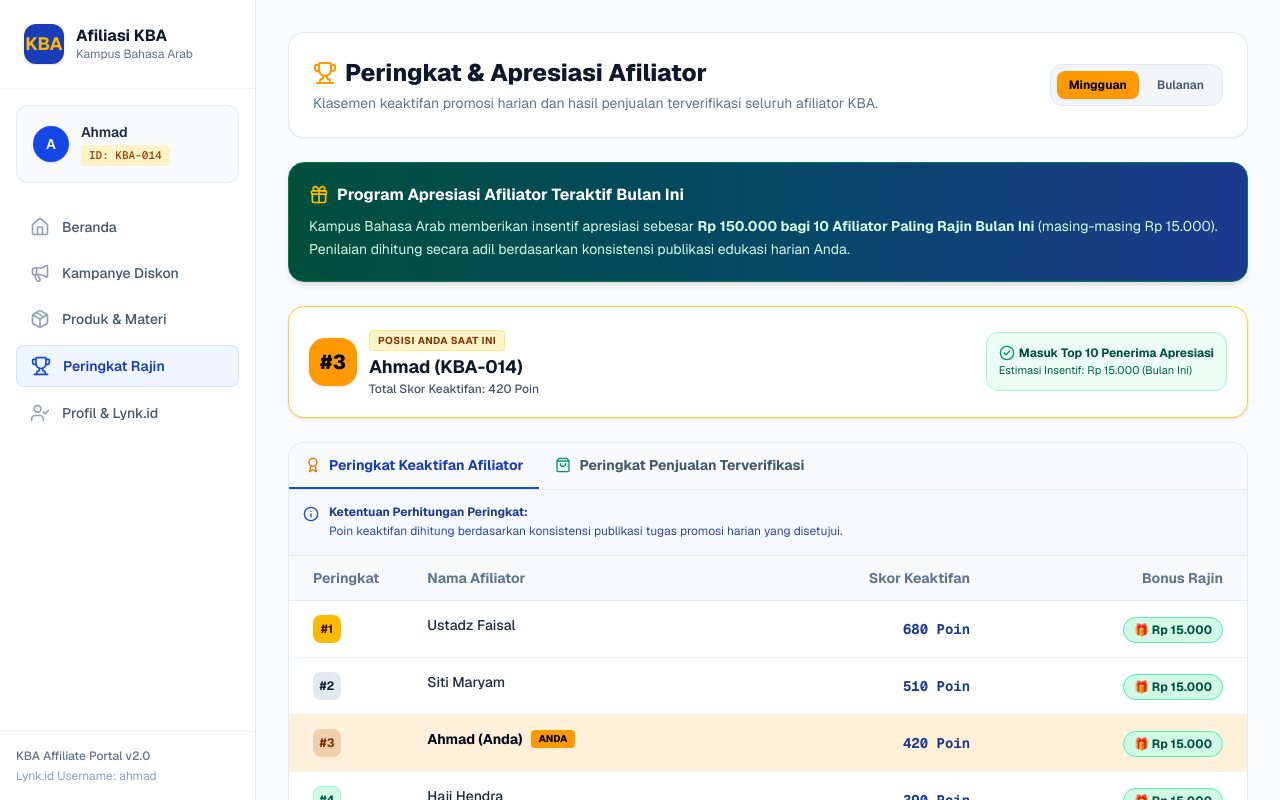
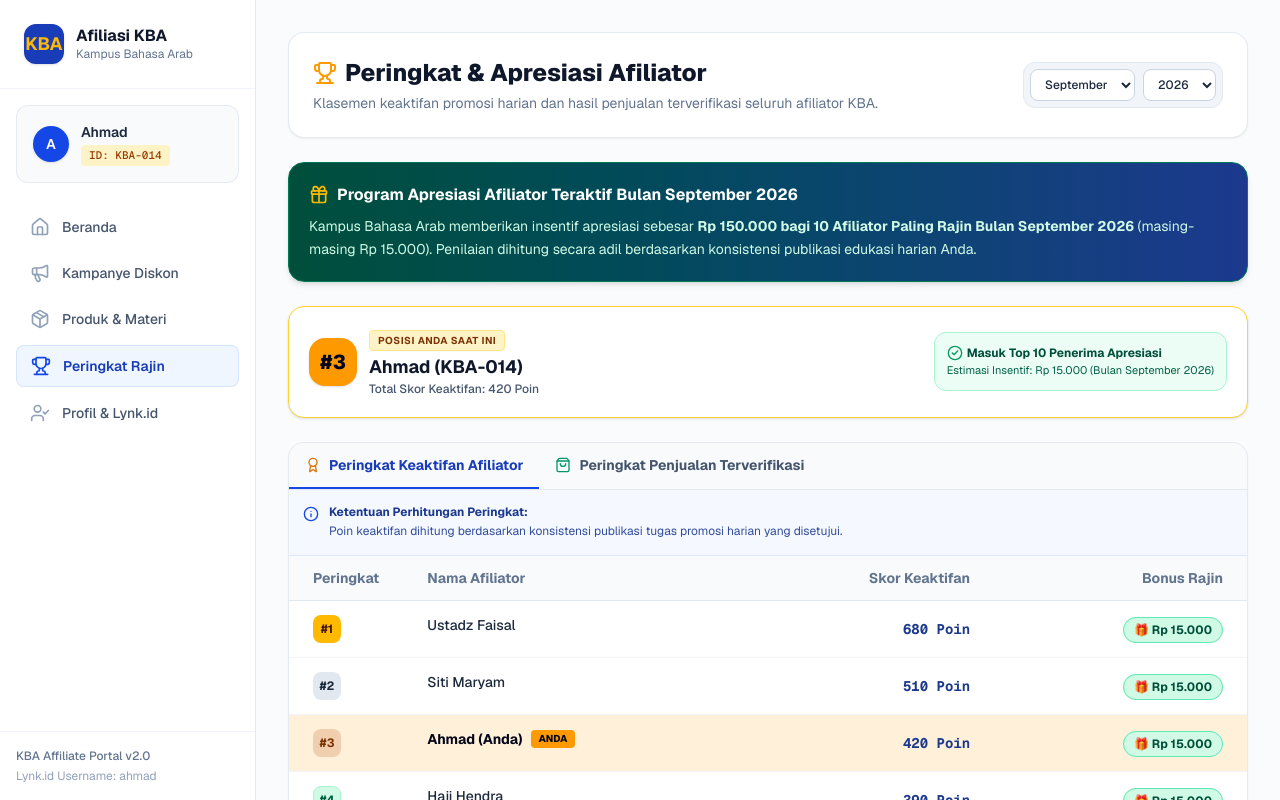
Before and after one commit to mozakki99/kba-affiliate, a Next.js app: page /peringkat in a window 1280 px wide. Shown: the top 800 px of the page. Built offline with nearby package versions, Linux system fonts and the light colour scheme.

Commit message:
feat(peringkat): add month & year filters and dynamic monthly appreciation banner

```diff
--- a/src/app/page.tsx
+++ b/src/app/page.tsx
@@ -346,10 +346,10 @@ export default function HomePage() {
                   Program Afiliator Teraktif
                 </span>
                 <h2 className="font-bold text-sm sm:text-base text-white leading-snug">
-                  Total Apresiasi Rp 150.000 untuk 10 Afiliator Paling Rajin Bulan Ini!
+                  Total Apresiasi Rp 150.000 untuk 10 Afiliator Paling Rajin Bulan September 2026!
                 </h2>
                 <p className="text-emerald-100 text-[11px] leading-relaxed">
-                  Apresiasi khusus bagi mitra afiliator yang rutin publikasikan materi edukasi bulan ini (Insentif Rp 15.000 / orang).
+                  Apresiasi khusus bagi mitra afiliator yang rutin publikasikan materi edukasi Bulan September 2026 (Insentif Rp 15.000 / orang).
                 </p>
               </div>
             </div>
--- a/src/app/peringkat/page.tsx
+++ b/src/app/peringkat/page.tsx
@@ -10,7 +10,14 @@ export default function PeringkatPage() {
   const { user, leaderboardActivity, leaderboardSales, isLoaded, resetDemoState } = useKBAStore();
 
   const [activeTab, setActiveTab] = useState<'Keaktifan' | 'Penjualan'>('Keaktifan');
-  const [timeframe, setTimeframe] = useState<'Mingguan' | 'Bulanan'>('Mingguan');
+  const [selectedMonth, setSelectedMonth] = useState<string>('September');
+  const [selectedYear, setSelectedYear] = useState<string>('2026');
+
+  const months = [
+    'Januari', 'Februari', 'Maret', 'April', 'Mei', 'Juni',
+    'Juli', 'Agustus', 'September', 'Oktober', 'November', 'Desember'
+  ];
+  const years = ['2026', '2025', '2024'];
 
   if (!isLoaded) {
     return (
@@ -42,21 +49,30 @@ export default function PeringkatPage() {
               </p>
             </div>
 
-            {/* Timeframe selector */}
-            <div className="flex items-center gap-1.5 bg-slate-100 p-1.5 rounded-xl border border-slate-200 text-xs font-semibold">
-              {(['Mingguan', 'Bulanan'] as const).map((tf) => (
-                <button
-                  key={tf}
-                  onClick={() => setTimeframe(tf)}
-                  className={`px-3 py-1.5 rounded-lg transition-colors ${
-                    timeframe === tf
-                      ? 'bg-amber-500 text-slate-950 font-bold shadow-xs'
-                      : 'text-slate-600 hover:text-slate-900'
-                  }`}
-                >
-                  {tf}
-                </button>
-              ))}
+            {/* Month & Year Filter Selector */}
+            <div className="flex items-center gap-2 bg-slate-100 p-1.5 rounded-xl border border-slate-200 text-xs font-semibold">
+              <select
+                value={selectedMonth}
+                onChange={(e) => setSelectedMonth(e.target.value)}
+                className="bg-white border border-slate-300 rounded-lg px-2.5 py-1.5 text-slate-800 font-medium focus:outline-none focus:ring-2 focus:ring-amber-500"
+              >
+                {months.map((m) => (
+                  <option key={m} value={m}>
+                    {m}
+                  </option>
+                ))}
+              </select>
+              <select
+                value={selectedYear}
+                onChange={(e) => setSelectedYear(e.target.value)}
+                className="bg-white border border-slate-300 rounded-lg px-2.5 py-1.5 text-slate-800 font-medium focus:outline-none focus:ring-2 focus:ring-amber-500"
+              >
+                {years.map((y) => (
+                  <option key={y} value={y}>
+                    {y}
+                  </option>
+                ))}
+              </select>
             </div>
           </div>
 
@@ -64,10 +80,12 @@ export default function PeringkatPage() {
           <div className="bg-gradient-to-r from-emerald-900 to-blue-900 text-white p-4 sm:p-5 rounded-2xl shadow-md border border-emerald-700 space-y-2">
             <div className="flex items-center gap-2">
               <Gift className="w-5 h-5 text-amber-400 shrink-0" />
-              <h2 className="text-sm sm:text-base font-bold">Program Apresiasi Afiliator Teraktif Bulan Ini</h2>
+              <h2 className="text-sm sm:text-base font-bold">
+                Program Apresiasi Afiliator Teraktif Bulan {selectedMonth} {selectedYear}
+              </h2>
             </div>
             <p className="text-xs sm:text-sm text-emerald-100 leading-relaxed">
-              Kampus Bahasa Arab memberikan insentif apresiasi sebesar <strong>Rp 150.000 bagi 10 Afiliator Paling Rajin Bulan Ini</strong> (masing-masing Rp 15.000).
+              Kampus Bahasa Arab memberikan insentif apresiasi sebesar <strong>Rp 150.000 bagi 10 Afiliator Paling Rajin Bulan {selectedMonth} {selectedYear}</strong> (masing-masing Rp 15.000).
               Penilaian dihitung secara adil berdasarkan konsistensi publikasi edukasi harian Anda.
             </p>
           </div>
@@ -97,7 +115,7 @@ export default function PeringkatPage() {
                 <p className="font-bold flex items-center gap-1">
                   <CheckCircle2 className="w-4 h-4 text-emerald-600 shrink-0" /> Masuk Top 10 Penerima Apresiasi
                 </p>
-                <p className="text-emerald-800 text-[11px]">Estimasi Insentif: Rp 15.000 (Bulan Ini)</p>
+                <p className="text-emerald-800 text-[11px]">Estimasi Insentif: Rp 15.000 (Bulan {selectedMonth} {selectedYear})</p>
               </div>
             </div>
           )}
```
